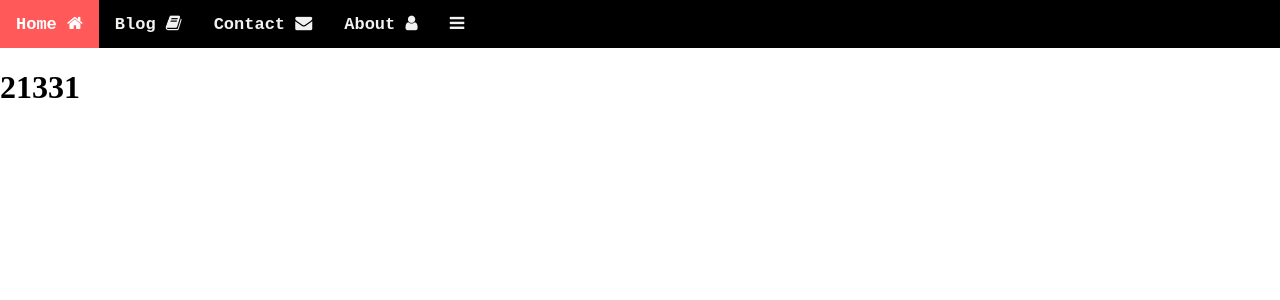
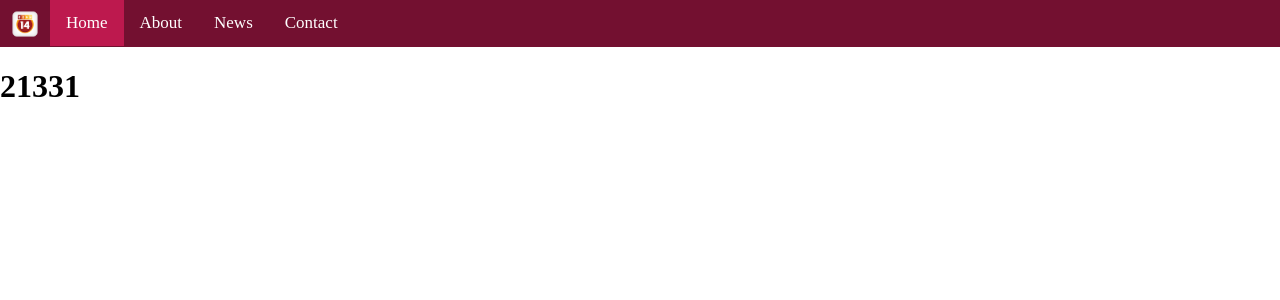
Before and after one commit to PacificPromise/news-skytrip, a Jekyll site: the page built from index.markdown, in a window 1280 px wide. Shown: the top 300 px of the page. Built offline with Jekyll 4.4.1, drawn with Linux system fonts in a browser that asks for light colours.

Commit message:
add menu bar

```diff
--- a/Gemfile
+++ b/Gemfile
@@ -16,6 +16,7 @@ gem "minima", "~> 2.5"
 # If you have any plugins, put them here!
 group :jekyll_plugins do
   gem "jekyll-feed", "~> 0.12"
+  gem "jekyll-coffeescript", "~> 1.1.1"
 end
 
 # Windows and JRuby does not include zoneinfo files, so bundle the tzinfo-data gem
--- a/_config.yml
+++ b/_config.yml
@@ -24,8 +24,8 @@ description: >- # this means to ignore newlines until "baseurl:"
   Write an awesome description for your new site here. You can edit this
   line in _config.yml. It will appear in your document head meta (for
   Google search results) and in your feed.xml site description.
-baseurl: "/sportwebsite" # the subpath of your site, e.g. /blog
-url: "" # the base hostname & protocol for your site, e.g. http://example.com
+baseurl: '/sportwebsite' # the subpath of your site, e.g. /blog
+url: '' # the base hostname & protocol for your site, e.g. http://example.com
 twitter_username: jekyllrb
 github_username: jekyll
 
@@ -34,7 +34,8 @@ sass:
   style: compressed
 # Build settings
 # theme: minima
-# plugins:
+plugins:
+  - jekyll-coffeescript
 #   - jekyll-feed
 
 # Exclude from processing.
--- a/_layouts/default.html
+++ b/_layouts/default.html
@@ -11,18 +11,16 @@
 
 <body>
   <div class="container">
-    <div class="nav-bar" id="nav-bar">
-      <a href="#" class="active">Home <i class="fa fa-home" aria-hidden="true"></i></a>
-      <a href="#">Blog <i class="fa fa-book"></i></a>
-      <a href="#">Contact <i class="fa fa-envelope"></i></a>
-      <a href="#">About <i class="fa fa-user"></i></a>
-      <!-- <div class="right-lnk">
-        <a href="#">Login / Signup</i></a>
-      </div> -->
-      <a href="javascript:void(0);" class="icon" onclick="myFunction()">
-        <i class="fa fa-bars"></i>
+    <nav class="top-nav" id="top-nav">
+      <a href="#" class="logo">
+        <img src="{{ site.baseurl }}/assets/images/logo.webp" alt="Logo">
       </a>
-    </div>
+      <a href="#" class="active">Home</a>
+      <a href="#">About</a>
+      <a href="#">News</a>
+      <a href="#">Contact</a>
+      <button class="icon" onclick="toggle()"><i class="fa fa-bars"></i></button>
+    </nav>
   </div>
 
   <div class="container">
@@ -36,15 +34,8 @@
   <div class="container">
     <div class="footer"></div>
   </div>
+  <script src="{{ site.baseurl }}/assets/js/default.js"></script>
   <script>
-    function myFunction() {
-      var x = document.getElementById("nav-bar");
-      if (x.className === "nav-bar") {
-        x.className += " responsive";
-      } else {
-        x.className = "nav-bar";
-      }
-    }
   </script>
 </body>
 
--- a/_sass/style.scss
+++ b/_sass/style.scss
@@ -2,6 +2,11 @@
 $mobile-width: 480px;
 $tablet-width: 768px;
 $desktop-width: 1024px;
+
+$primary-background: #731030;
+$primary-background-dark: #570b23;
+$primary-background-light: #bd194e;
+$white: #fff;
 
 @mixin mobile-only {
   @media (max-width: #{$mobile-width - 1px}) {
@@ -40,44 +45,83 @@ $desktop-width: 1024px;
 
 body {
   margin: 0px;
+  padding: 0;
 }
 
-.nav-bar {
+.top-nav {
   overflow: hidden;
-  background-color: #000000;
+  background-color: $primary-background;
   a {
     float: left;
     display: block;
-    color: #f2f2f2;
+    color: $white;
     text-align: center;
-    padding: 14px 16px;
+    padding: 13px 16px;
     text-decoration: none;
     font-size: 17px;
-    font-family: courier new;
-    font-weight: bold;
     &:hover {
-      background-color: #ff5959;
-      color: black;
+      background-color: $primary-background-light;
+      color: $white;
     }
     &.active {
-      background-color: #ff5959;
-      color: white;
+      background-color: $primary-background-light;
+      color: $white;
     }
     &:not(:first-child) {
       @include mobile-and-tablet {
         display: none;
       }
     }
+  }
+  .logo {
+    float: left;
+    display: block;
+    color: $white;
+    text-align: center;
+    padding: 7px 10px 3px 10px;
+    margin-top: 2px;
+    text-decoration: none;
+    font-size: 17px;
+    img {
+      width: 30px;
+      height: auto;
+    }
+    &:hover {
+      background: transparent;
+    }
+  }
+  button {
+    display: none;
+    color: $white;
     &.icon {
       @include mobile-and-tablet {
+        background: $primary-background-dark;
         float: right;
         display: block;
+        padding: 15px 17px;
+        border: 0;
+        outline: none;
+        cursor: pointer;
+      }
+      &:focus &:hover {
+        @include mobile-and-tablet {
+          border: 0;
+          outline: none;
+          background: #b3b3b3;
+        }
       }
     }
   }
   &.responsive {
     @include mobile-and-tablet {
       position: relative;
+    }
+    a {
+      @include mobile-and-tablet {
+        float: none;
+        display: block;
+        text-align: left;
+      }
     }
     .icon {
       @include mobile-and-tablet {
@@ -86,16 +130,5 @@ body {
         top: 0;
       }
     }
-    a {
-      @include mobile-and-tablet {
-        float: none;
-        display: block;
-        text-align: left;
-      }
-    }
   }
 }
-
-.right-lnk {
-  float: right;
-}
```
Also changed, not shown: assets/js/default.coffee (added, +8 -0 lines), Gemfile.lock.
